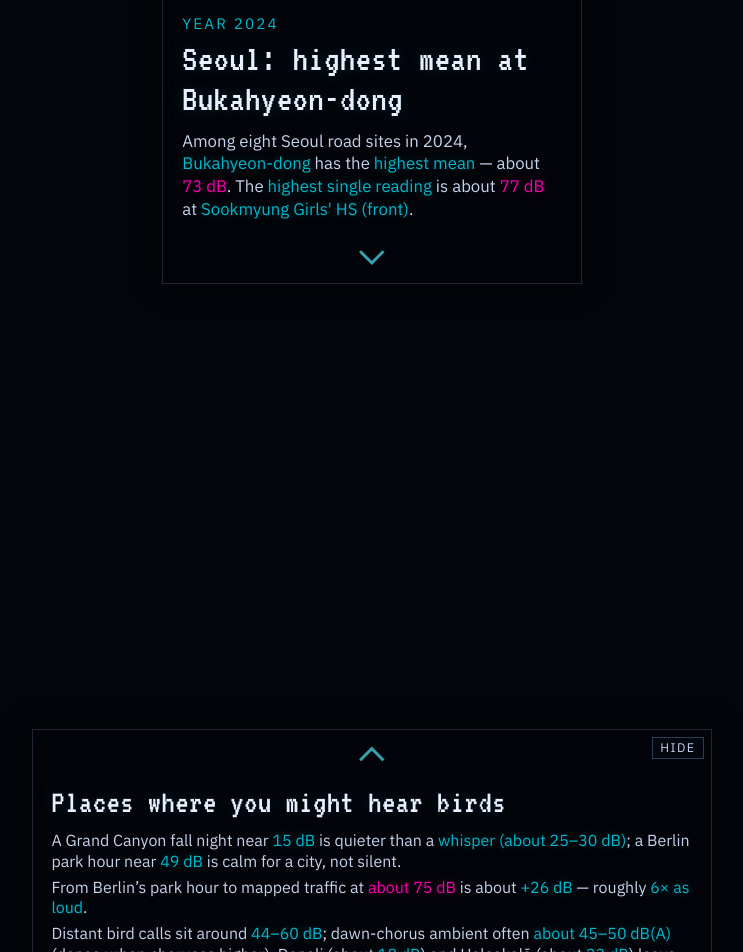
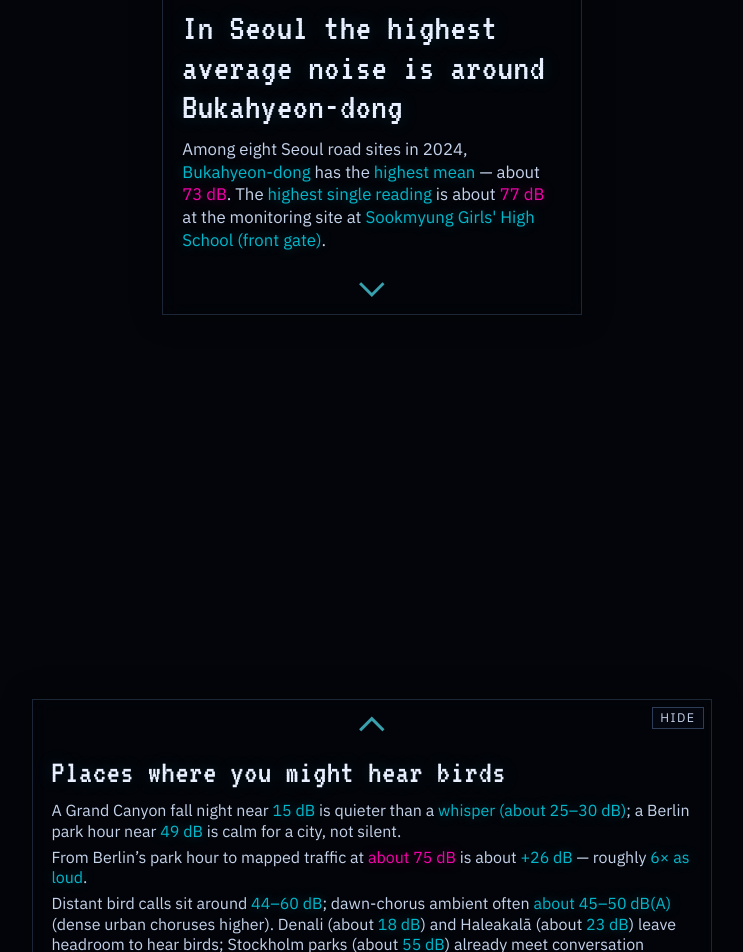
Before and after one commit to fotinidelig/noise-pollution-dataviz, a React (Vite) app in the folder app/: page / in a window 1280 px wide. Shown: the part 6680-7632 px from the top of the page, without its empty margins (268-1011 px from the left). Built offline with nearby package versions, Linux system fonts and the light colour scheme; no server answers.

Commit message:
Clarify Seoul story copy and nudge calm card up
Retitle Seoul around Bukahyeon-dong average noise, rename the peak site to Sookmyung Girls' High School (front gate), and raise the calm birds card another 60px.

Co-authored-by: Fotini Deligiannaki <fotinidelig@users.noreply.github.com>

```diff
--- a/app/public/data/scrolly_story_v1.json
+++ b/app/public/data/scrolly_story_v1.json
@@ -122,7 +122,7 @@
     "loudest_site": "Bukahyeon-dong",
     "max_db_median": 73.38,
     "max_db_peak": 76.57,
-    "peak_site": "Sookmyung Girls' HS (front)",
+    "peak_site": "Sookmyung Girls' High School (front gate)",
     "lon": 126.978,
     "lat": 37.5665,
     "common_sound": {
--- a/app/src/scrolly/buildSteps.ts
+++ b/app/src/scrolly/buildSteps.ts
@@ -219,10 +219,10 @@ export function buildSteps(m: StoryMetrics): StoryStep[] {
       id: 'seoul',
       railLabel: 'Seoul',
       year: seoul.year,
-      title: `Seoul: highest mean at ${seoul.loudest_site}`,
+      title: 'In Seoul the highest average noise is around Bukahyeon-dong',
       questions: [],
       body: [
-        `Among eight Seoul road sites in ${seoul.year}, ${hi(seoul.loudest_site)} has the ${hi('highest mean')} — about ${hiDb(seoul.max_db_median)}. The ${hi('highest single reading')} is about ${hiDb(seoul.max_db_peak)}${seoul.peak_site ? ` at ${hi(seoul.peak_site)}` : ''}.`,
+        `Among eight Seoul road sites in ${seoul.year}, ${hi(seoul.loudest_site)} has the ${hi('highest mean')} — about ${hiDb(seoul.max_db_median)}. The ${hi('highest single reading')} is about ${hiDb(seoul.max_db_peak)}${seoul.peak_site ? ` at the monitoring site at ${hi(seoul.peak_site)}` : ''}.`,
       ],
       map: {
         center: cardClearCenter(seoul.lon, seoul.lat, 8.9, CARD_CLEAR_PX + EXTRA_EIGHTH_PX),
--- a/app/src/scrolly/scrolly.css
+++ b/app/src/scrolly/scrolly.css
@@ -145,10 +145,10 @@ html {
   padding-bottom: 1rem;
 }
 
-/* Calm beat: wider card; ~50px above vertical center. */
+/* Calm beat: wider card; ~110px above vertical center. */
 .scrolly-step--calm .scrolly-step__stack {
   max-width: min(680px, 94vw);
-  margin-top: -50px;
+  margin-top: -110px;
 }
 
 .scrolly-step--calm .scrolly-step__card {
```
Also changed, not shown: app/public/data/seoul_road_sites.geojson, 3 other files (tests, documents, lock files or other folders).
